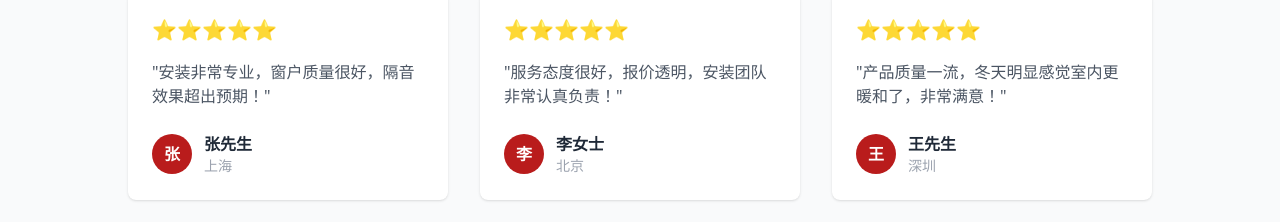
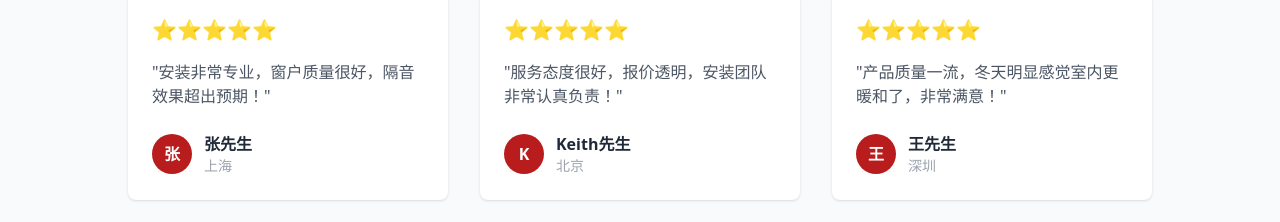
Before and after one commit to cengluandiezhang503-eng/my-window-website, a React (Create React App) app: page / in a window 1280 px wide. Shown: the part 2660-2882 px from the top of the page. Built offline with nearby package versions, Linux system fonts and the light colour scheme; no server answers.

Commit message:
update testimonial name

```diff
--- a/src/Testimonials.js
+++ b/src/Testimonials.js
@@ -9,7 +9,7 @@ function Testimonials() {
     },
     {
       id: 2,
-      name: "李女士",
+      name: "Keith先生",
       location: "北京",
       comment: "服务态度很好，报价透明，安装团队非常认真负责！",
       stars: 5
```
